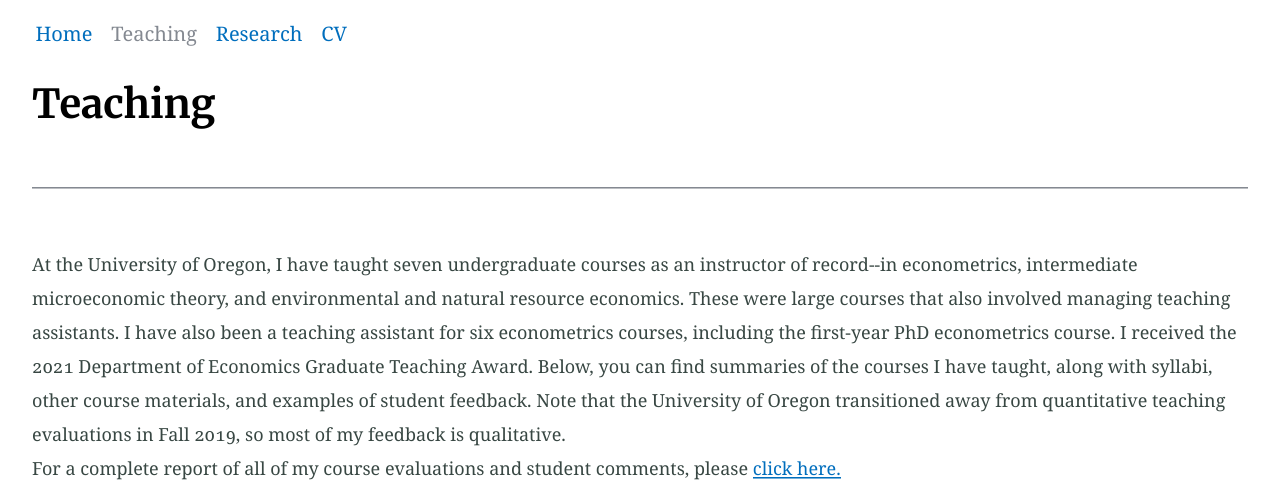
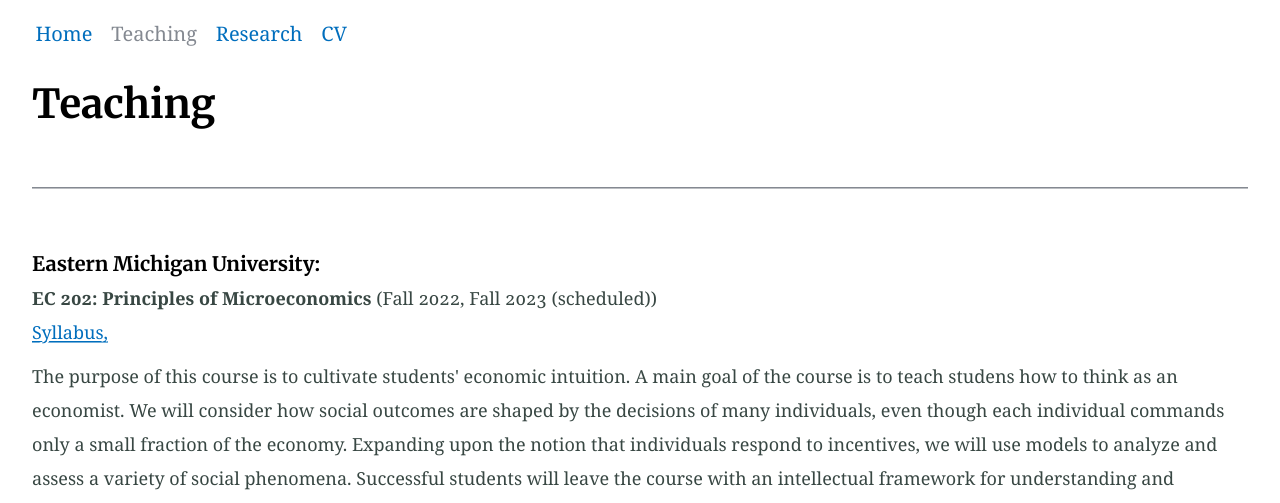
Before and after one commit to jenni-putz/1jenni-putz.github.io, a Jekyll site: the page built from teaching.md, in a window 1280 px wide and 1400 px high. Shown: the top 503 px of the window. Built offline with Jekyll 4.4.1, drawn with Linux system fonts in a browser that asks for light colours; nearby versions of some CDN libraries; our own code applies the rules of GitHub Pages for plain Markdown files; some of the changed text lies outside the part shown.

Commit message:
Update teaching.md

```diff
--- a/teaching.md
+++ b/teaching.md
@@ -17,14 +17,29 @@ img {
 </head>
 <body>
 	<hr>
-<font size="4"><p>At the University of Oregon, I have taught seven undergraduate courses as an instructor of record--in econometrics, intermediate microeconomic theory, and environmental and natural resource economics. These were large courses that also involved managing teaching assistants. I have also been a teaching assistant for six econometrics courses, including the first-year PhD econometrics course. I received the 2021 Department of Economics Graduate Teaching Award. Below, you can find summaries of the courses I have taught, along with syllabi, other course materials, and examples of student feedback. Note that the University of Oregon transitioned away from quantitative teaching evaluations in Fall 2019, so most of my feedback is qualitative. <br>
+<!--<font size="4"><p>At the University of Oregon, I have taught seven undergraduate courses as an instructor of record--in econometrics, intermediate microeconomic theory, and environmental and natural resource economics. These were large courses that also involved managing teaching assistants. I have also been a teaching assistant for six econometrics courses, including the first-year PhD econometrics course. I received the 2021 Department of Economics Graduate Teaching Award. Below, you can find summaries of the courses I have taught, along with syllabi, other course materials, and examples of student feedback. Note that the University of Oregon transitioned away from quantitative teaching evaluations in Fall 2019, so most of my feedback is qualitative. <br>
 For a complete report of all of my course evaluations and student comments, please <a href="/resources/course_evals_summary.pdf">click here.</a>
 </p></font>
 
-<iframe height="400" width="100%" frameborder="no" src="https://jenniputz.shinyapps.io/course_evals/"> </iframe>
-  <h6>As an independent instructor: </h6>
+<iframe height="400" width="100%" frameborder="no" src="https://jenniputz.shinyapps.io/course_evals/"> </iframe> -->
+ <h6>Eastern Michigan University: </h6>
+	<font size="4"><ul id="menu">
+	<li><b>EC 202: Principles of Microeconomics</b> (Fall 2022, Fall 2023 (scheduled)) <br>
+		<a href="/EC202_Syllabus.pdf">Syllabus, </a></li>
+		<p> The purpose of this course is to cultivate students' economic intuition. A main goal of the course is to teach studens how to think as an economist. We will consider how social outcomes are shaped by the decisions of many individuals, even though each individual commands only a small fraction of the economy. Expanding upon the notion that individuals respond to incentives, we will use models to analyze and assess a variety of social phenomena. Successful students will leave the course with an intellectual framework for understanding and evaluating economic issues and policy.</p>
+	<li><b>EC 336: Environmental Economics</b> (Winter 2023) <br>
+		<a href="/EC336_Syllabus.pdf">Syllabus, </a></li>
+		<p This course focuses on applying basic economic theory to natural and environmental resources problems. Topics include economic perspectives on the concepts of sustainability and natural resource scarcity (static and dynamically efficient allocations) for nonrenewable or depletable resources (minerals, groundwater), optimal management of renewable resources (surface water, fisheries, forests), and pollution management strategies (including use of economic incentives such as pollution taxes and/or tradable permits, and legal liability for pollution control). </p>
+	<li><b>EC 455W/555: Cost-Benefit Analysis</b> (Winter 2023) <br>
+		<a href="/EC455W_Syllabus.pdf">Syllabus, </a></li>
+		<p>Cost-benefit analysis involves the use of microeconomics to assess the costs and benefits of policies or investments. Drawing on a mixture of economic theory and real-life studies, this course provides students with the theoretical foundations and practical skills to understand, assess, and conduct cost-benefit analyses. </p>
+	<li><b>EC 511: Mathematical Economics</b> (Fall 2022, Fall 2023 (scheduled)) <br>
+		<a href="/EC511_Syllabus.pdf">Syllabus, </a></li>
+		<p> Survey of mathematical techniques used in contemporary economic analysis. Topics include applications of linear algebra, multivariable calculus, integration, and optimization theory to micro and macro economics. </p>
+
+<h6>University of Oregon: </h6>
     <font size="4"><ul id="menu">
-	    <li> <b>EC 311: Intermediate Microeconomics</b> (Summer 2019, Fall 2020, Spring 2022 (scheduled)) <br>
+	    <li> <b>EC 311: Intermediate Microeconomics</b> (Summer 2019, Fall 2020, Spring 2022) <br>
 	    <a href="/EC311Syllabus.pdf">Syllabus, </a><a href="/EC311_F20_Syllabus.pdf">  Remote Syllabus</a></li>
 	    <p> The objective of this course is to provide students with an overview of the most important theoretical concepts in microeconomics. Upon completing the course, students should feel comfortable solving the mathematical problems that allow them to build basic models of markets and using their
 intuitive understanding of the problems to explain the relationship between market inputs--like preferences, technologies, and costs--and market outputs--like price and quantity. The most important mathematical objective is to develop the ability to perform constrained optimization in the context of these classic economic problems. </p>
@@ -35,21 +50,21 @@ intuitive understanding of the problems to explain the relationship between mark
 	    <a href="/EC320_Syllabus_Summer21.pdf">Syllabus</a><br></li>
 	    <p> This course introduces the statistical techniques that help economists learn about the world using data--with much of the course focusing on regression analysis. Using calculus and introductory statistics, we will cultivate a working understanding of the theory underpinning regression analysis. During the course, students will apply the insights of theory to work with and learn from actual data using R, a statstical programming language. By the end of the course, students will be able to understand the theory behind linear regression, estimate a linear regression using R, identify the conditions for OLS validity, and interpret the results.	 </p>
     </ul></font>
-    <h6> As a lab instructor: </h6>
+ <!--   <h6> As a lab instructor: </h6>
     <font size="4"><ul id="menu">
     <li> EC 320: Introduction to Econometrics (I) (Fall 2018, Winter 2019)</li>
     <li> EC 421: Introduction to Econometrics (II) (Spring 2019, Fall 2019, Winter 2020) <br>
     <a href="https://jenniputz.com/EC421_W20_Lab/">Lab Notes</a></li>
     <li> EC 425/525: Econometrics (First year PhD course) (Spring 2019)</li>
-    </ul></font>
+    </ul></font> -->
 
- <h6>Selected Student Feedback: </h6>
+<!-- <h6>Selected Student Feedback: </h6>
 <font size="4"><ul>
     <li> It was an awesome class, I hope Prof. Putz continues to teach economics at the UO, her future students will be very lucky when they have her as an instructor. - EC 333</li>
     <li>I have absolutely loved this course . The material was interesting and the instructor was knowledgeable about all of it. I was never bored during lectures and they were designed to keep my attention. Thank you for being an awesome instructor and being so accommodating. - EC 333</li>
     <li>The way that Jenni presents and explains the material works very well for me and my perception is that it works well for the others in the class as well. Honestly, concepts that didn’t quite click in EC201, clicked perfectly when we reviewed them on day one of EC311... She keeps us engaged; encourages participation; is prompt when replying to questions via email; is available and flexible with office hours; pauses during lecture to provide alternate explanations to problems when needed; and, because she is writing things out as she explains them, is ensuring that we are really taking in the material covered. It is clear that she takes the time to prepare for class and knows the material she is presenting backwards and sideways. - EC 311</li>
  <li>She is extremely knowledgable about what is talking about and makes concepts that are harder to grasp easier to understand. She is extremely patient and able to word explanations in multiple different ways in order for each and every student to understand. Ms. Putz is extremely approachable and creates an awesome learning environment. - EC 421 Lab</li>
-</ul></font>
+</ul></font> -->
 
 </body>
 </html>
```
